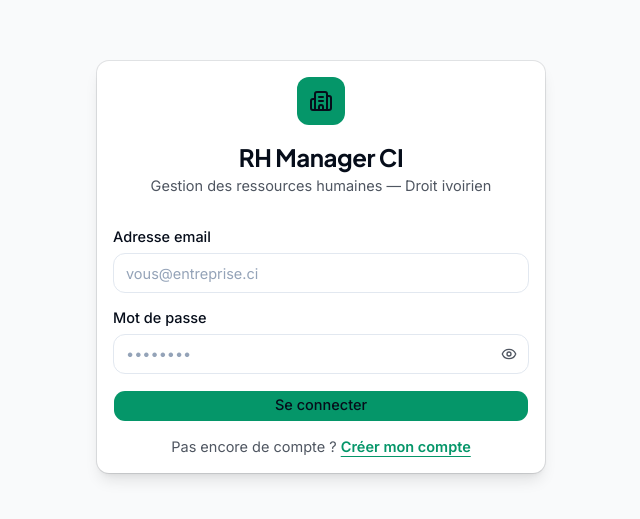
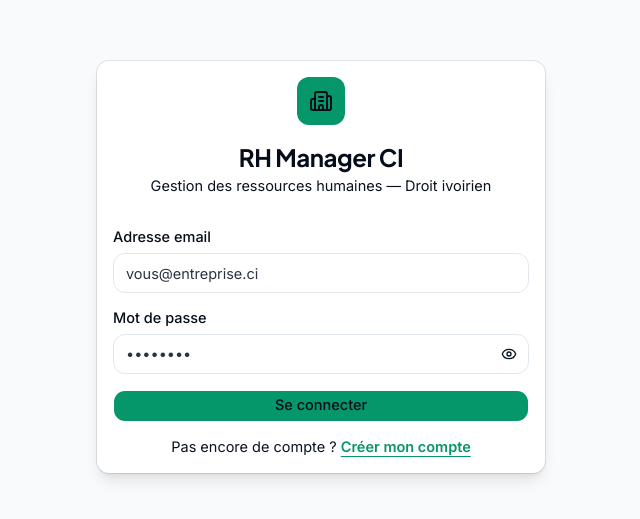
Before and after one commit to Yobed/RH, a Next.js app: page /login in a window 1280 px wide. Shown: the part 133-652 px from the top of the page, without its empty margins (319-959 px from the left). Built offline with nearby package versions, Linux system fonts and the light colour scheme.

Commit message:
feat: enforce global high contrast design system across all pages

```diff
--- a/app/globals.css
+++ b/app/globals.css
@@ -23,7 +23,7 @@
     --secondary-foreground: 0.22 0.04 260;
 
     --muted: 0.965 0.006 240;
-    --muted-foreground: 0.45 0.02 260;
+    --muted-foreground: 0.18 0.03 260;
 
     --accent: 0.58 0.15 158;
     --accent-foreground: 1 0 0;
@@ -219,6 +219,19 @@ body.dark {
   .pro-card {
     @apply rounded-xl border border-slate-200/90 dark:border-slate-800/80 bg-white dark:bg-slate-900/90 shadow-[0_1px_3px_rgba(0,0,0,0.04)] hover:shadow-[0_4px_12px_rgba(0,0,0,0.06)] transition-all duration-200;
   }
+
+  /* Executive High-Contrast Typography System across ALL pages */
+  body:not(.dark) .text-slate-600,
+  body:not(.dark) .text-slate-500,
+  body:not(.dark) .text-gray-600,
+  body:not(.dark) .text-gray-500 {
+    color: oklch(0.20 0.03 260) !important;
+  }
+
+  body:not(.dark) .text-slate-400,
+  body:not(.dark) .text-gray-400 {
+    color: oklch(0.32 0.03 260) !important;
+  }
 }
 
 /* Clean sidebar styling */
```
